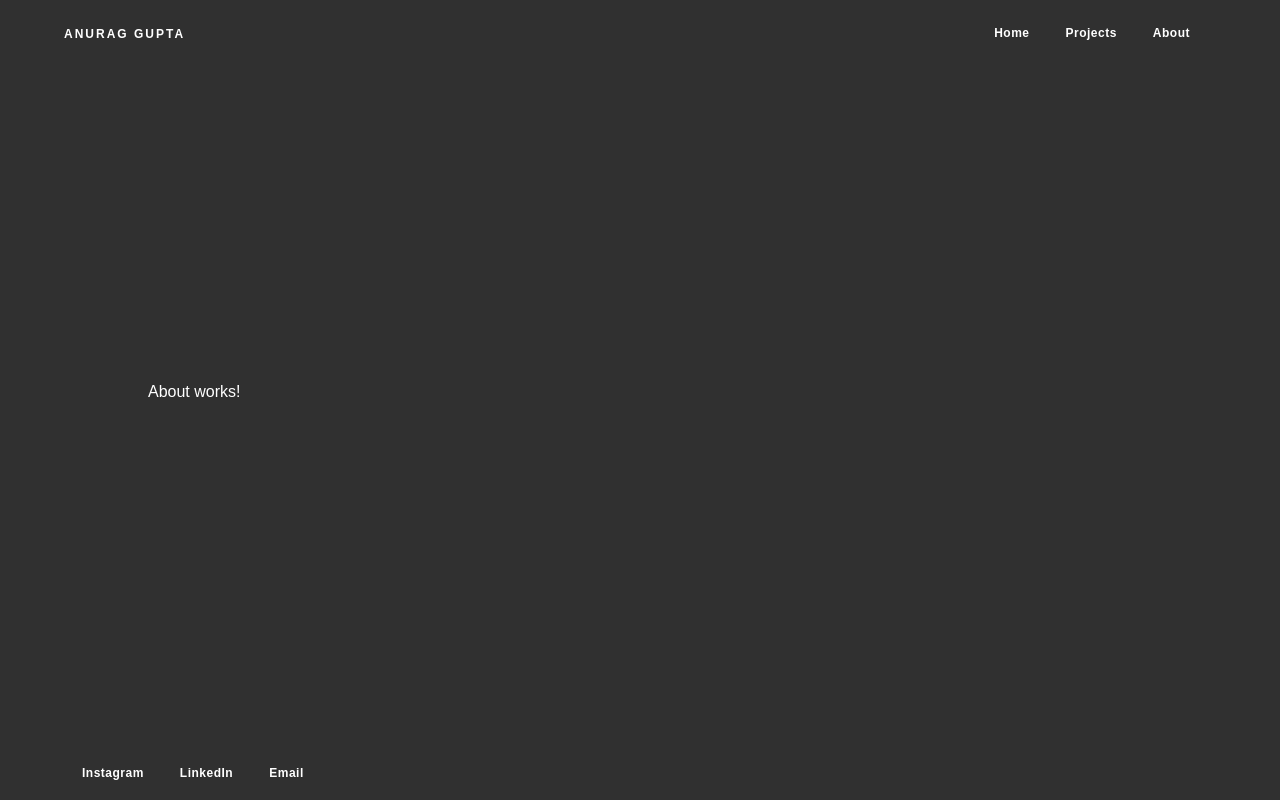
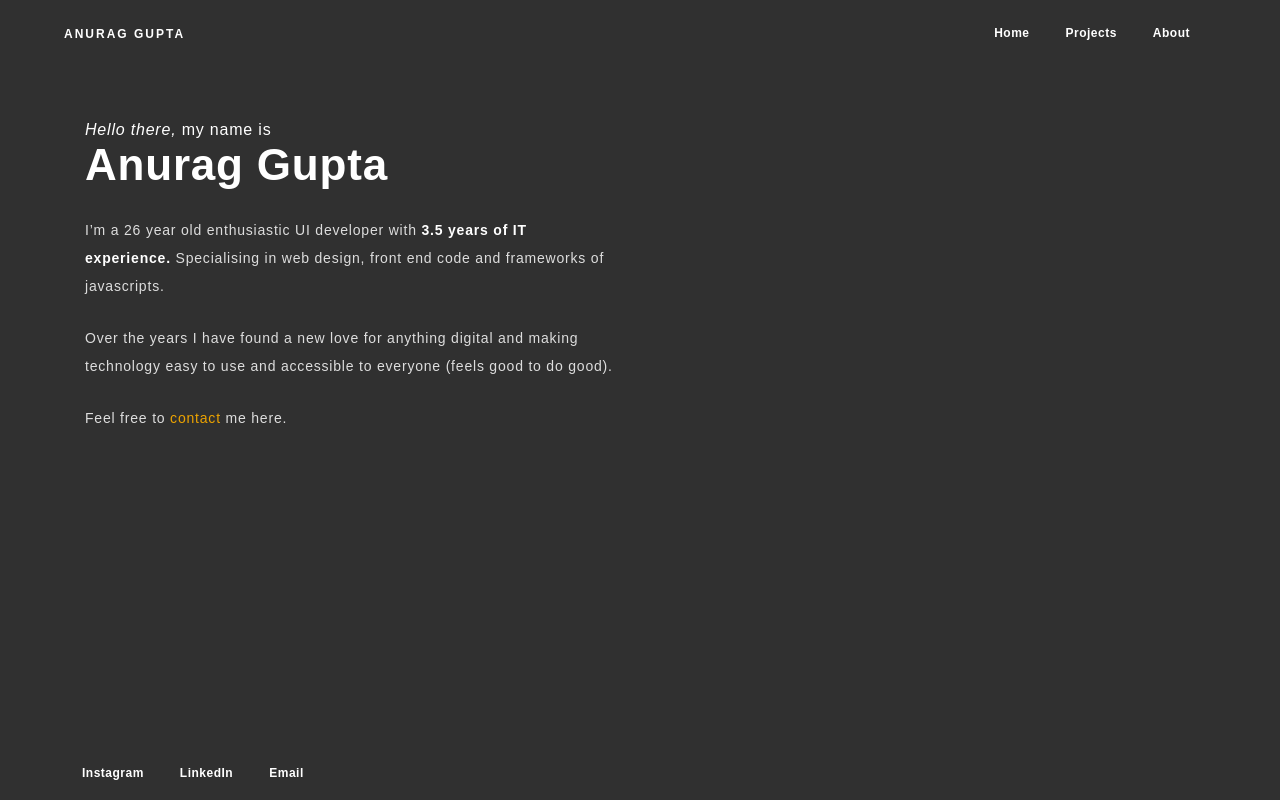
Before and after one commit to theanuraggupta/PortfolioDev, an Angular app: page /about in a window 1280 px wide. Built offline with nearby package versions, Linux system fonts and the light colour scheme.

Commit message:
contents added in about page

```diff
--- a/src/app/component/about/about.component.html
+++ b/src/app/component/about/about.component.html
@@ -1,3 +1,14 @@
-<div class="container animated fadeIn animated.delay-1s vertical-center">
-  <p>About works!</p>
+<div class="container about">
+  <div class="row top-buffer">
+    <div class="col-md-6">
+      <h4><em>Hello there,</em> my name is</h4>
+      <h2>Anurag Gupta</h2>
+      <p>I’m a 26 year old enthusiastic UI developer with <span class="abouthighlight">3.5 years of IT experience.</span>&nbsp;Specialising in web design, front end code and frameworks of javascripts.</p>
+      <p>Over the years I have found a new love for anything digital and making technology easy to use and accessible to everyone (feels good to do good).</p>
+      <p>Feel free to <a class="highlight" href="mailto:email@anuraggupta.in?Subject=Hello%20Anurag">contact</a> me here.</p>
+    </div>
+    <div class="col-md-5 offset-1">
+
+    </div>
   </div>
+</div>
--- a/src/assets/styles/abstracts/_variables.scss
+++ b/src/assets/styles/abstracts/_variables.scss
@@ -6,6 +6,7 @@ $navy-blue: #000080;
 $slate-gray: slategray;
 $navbar-link-hover: #eca300;
 $green: #008000;
+$gray: #dddddd;
 
 /// Relative or absolute URL where all assets are served from
 $base-url: '/assets/' !default;
--- a/src/assets/styles/base/_base.scss
+++ b/src/assets/styles/base/_base.scss
@@ -137,3 +137,12 @@ h1{
     -webkit-animation-name: fadeIn;
     animation-name: fadeIn;
 }
+
+h1, h2, h3, h4, h5, h6{
+    font-family: inherit;
+}
+
+.abouthighlight {
+    font-weight: 600;
+    color: #fff;
+}
--- a/src/assets/styles/common.scss
+++ b/src/assets/styles/common.scss
@@ -6,7 +6,8 @@
     'base/base';
 
 @import
-    'components/main-header';
+    'components/main-header',
+    'components/about';
 
 @media screen and (min-width: 992px) {
     h1{
@@ -15,6 +16,10 @@
 
     #main{
         min-height: 100vh;
+    }
+
+    .about {
+        margin-bottom: 0;
     }
 }
 
@@ -73,4 +78,7 @@
     .left {
         padding-top: 0;
     }
+    .top-buffer {
+        padding-top: 120px;
+    }
 }
--- /dev/null
+++ b/src/assets/styles/components/_about.scss
@@ -0,0 +1,30 @@
+.about {
+    margin-bottom: 60px;
+    letter-spacing: 0.05em;
+    h2 {
+        color: $base;
+        font-size: 44px;
+        font-weight: 660;
+    }
+
+    h4 {
+        color: $base;
+        font-size: 16px;
+        margin-bottom: 0;
+    }
+
+    p {
+        font-size: 14px;
+        color: $gray;
+        line-height: 2;
+        margin: 24px 0;
+    }
+    a{
+        color: $navbar-link-hover;
+        text-decoration: none;
+    }
+}
+
+.top-buffer {
+    padding-top: 80px;
+}
```
